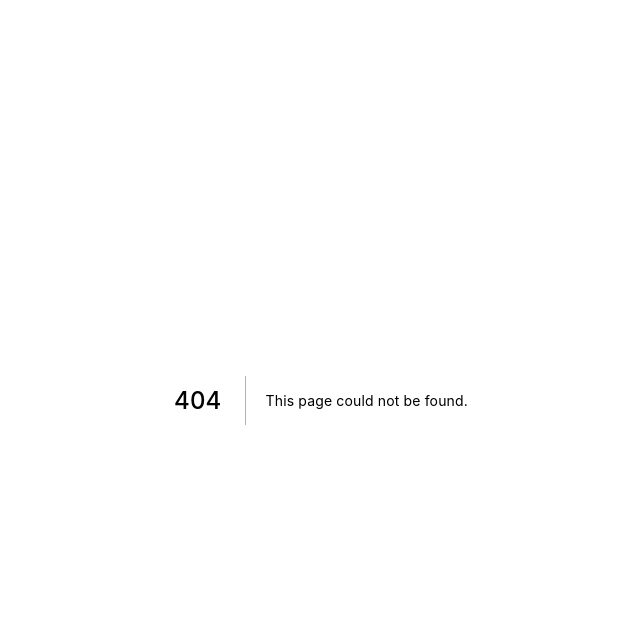
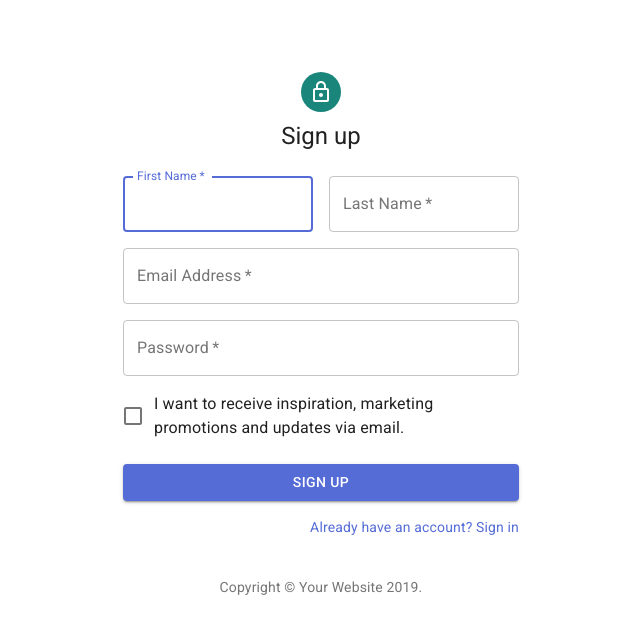
Before and after one commit to jaydickson02/Website, a Next.js app: page /signup in a window 1280 px wide. Before the commit this address had no page. Shown: the top 634 px of the page, without its empty margins (319-959 px from the left). Built offline with nearby package versions, Linux system fonts and the light colour scheme.

Commit message:
Made from Material UI Templates

```diff
--- /dev/null
+++ b/pages/signup.js
@@ -0,0 +1,145 @@
+import React from 'react';
+import Avatar from '@material-ui/core/Avatar';
+import Button from '@material-ui/core/Button';
+import CssBaseline from '@material-ui/core/CssBaseline';
+import TextField from '@material-ui/core/TextField';
+import FormControlLabel from '@material-ui/core/FormControlLabel';
+import Checkbox from '@material-ui/core/Checkbox';
+import Link from '@material-ui/core/Link';
+import Grid from '@material-ui/core/Grid';
+import Box from '@material-ui/core/Box';
+import LockOutlinedIcon from '@material-ui/icons/LockOutlined';
+import Typography from '@material-ui/core/Typography';
+import { makeStyles } from '@material-ui/core/styles';
+import Container from '@material-ui/core/Container';
+
+function Copyright() {
+  return (
+    <Typography variant="body2" color="textSecondary" align="center">
+      {'Copyright © '}
+      <Link color="inherit" href="https://material-ui.com/">
+        Your Website
+      </Link>{' '}
+      {new Date().getFullYear()}
+      {'.'}
+    </Typography>
+  );
+}
+
+const useStyles = makeStyles(theme => ({
+  '@global': {
+    body: {
+      backgroundColor: theme.palette.common.white,
+    },
+  },
+  paper: {
+    marginTop: theme.spacing(8),
+    display: 'flex',
+    flexDirection: 'column',
+    alignItems: 'center',
+  },
+  avatar: {
+    margin: theme.spacing(1),
+    backgroundColor: theme.palette.secondary.main,
+  },
+  form: {
+    width: '100%', // Fix IE 11 issue.
+    marginTop: theme.spacing(3),
+  },
+  submit: {
+    margin: theme.spacing(3, 0, 2),
+  },
+}));
+
+export default function SignUp() {
+  const classes = useStyles();
+
+  return (
+    <Container component="main" maxWidth="xs">
+      <CssBaseline />
+      <div className={classes.paper}>
+        <Avatar className={classes.avatar}>
+          <LockOutlinedIcon />
+        </Avatar>
+        <Typography component="h1" variant="h5">
+          Sign up
+        </Typography>
+        <form className={classes.form} noValidate>
+          <Grid container spacing={2}>
+            <Grid item xs={12} sm={6}>
+              <TextField
+                autoComplete="fname"
+                name="firstName"
+                variant="outlined"
+                required
+                fullWidth
+                id="firstName"
+                label="First Name"
+                autoFocus
+              />
+            </Grid>
+            <Grid item xs={12} sm={6}>
+              <TextField
+                variant="outlined"
+                required
+                fullWidth
+                id="lastName"
+                label="Last Name"
+                name="lastName"
+                autoComplete="lname"
+              />
+            </Grid>
+            <Grid item xs={12}>
+              <TextField
+                variant="outlined"
+                required
+                fullWidth
+                id="email"
+                label="Email Address"
+                name="email"
+                autoComplete="email"
+              />
+            </Grid>
+            <Grid item xs={12}>
+              <TextField
+                variant="outlined"
+                required
+                fullWidth
+                name="password"
+                label="Password"
+                type="password"
+                id="password"
+                autoComplete="current-password"
+              />
+            </Grid>
+            <Grid item xs={12}>
+              <FormControlLabel
+                control={<Checkbox value="allowExtraEmails" color="primary" />}
+                label="I want to receive inspiration, marketing promotions and updates via email."
+              />
+            </Grid>
+          </Grid>
+          <Button
+            type="submit"
+            fullWidth
+            variant="contained"
+            color="primary"
+            className={classes.submit}
+          >
+            Sign Up
+          </Button>
+          <Grid container justify="flex-end">
+            <Grid item>
+              <Link href="login" variant="body2">
+                Already have an account? Sign in
+              </Link>
+            </Grid>
+          </Grid>
+        </form>
+      </div>
+      <Box mt={5}>
+        <Copyright />
+      </Box>
+    </Container>
+  );
+}
```
Also changed, not shown: pages/login.js (added, +122 -0 lines).
